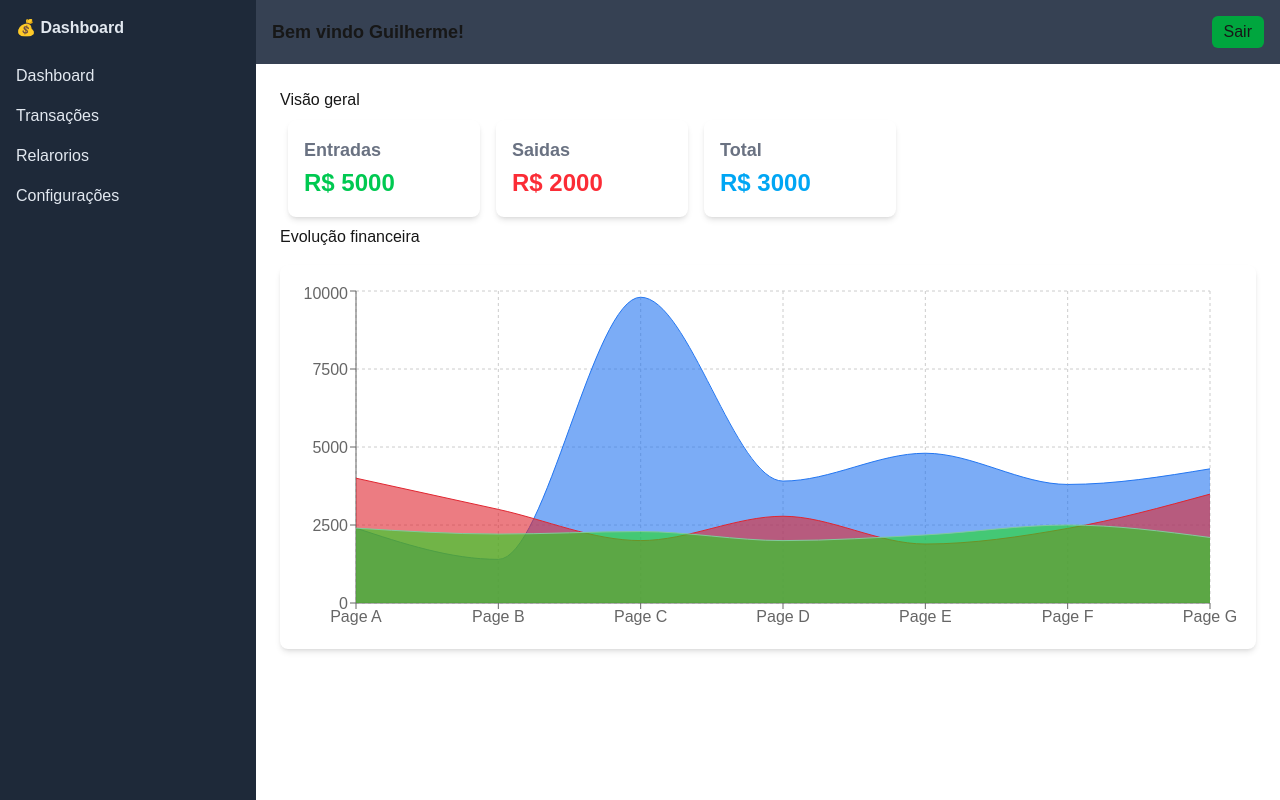
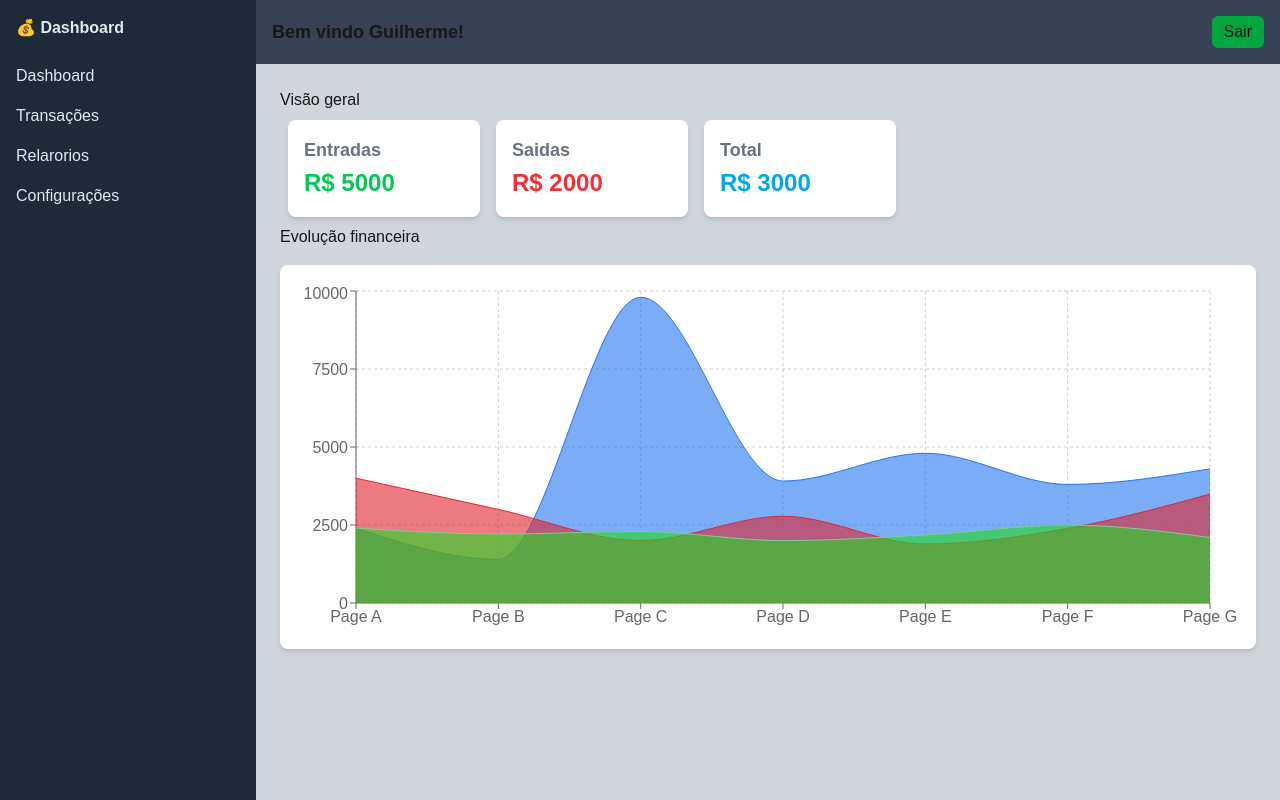
Before and after one commit to Guilherm001/finances, a Next.js app: page / in a window 1280 px wide. Built offline with nearby package versions, Linux system fonts and the light colour scheme.

Commit message:
pequenas alteraçoes e adicionando botao fechar ao modal

```diff
--- a/src/app/layout.tsx
+++ b/src/app/layout.tsx
@@ -36,7 +36,7 @@ export default function RootLayout({
             <span className="text-lg font-semibold ">Bem vindo Guilherme!</span>
             <button className=" px-3 py-1  bg-green-600 rounded-md hover:bg-green-700">Sair</button>
           </header>
-          <section className="flex-1 p-6 overflow-y-auto">
+          <section className="flex-1 p-6 overflow-y-auto bg-gray-300">
             {children}
           </section>
         </main>
--- a/src/components/transations/modal/index.tsx
+++ b/src/components/transations/modal/index.tsx
@@ -5,7 +5,7 @@ const Modal = ({ isOpen }: modal) => {
     if (!isOpen) return null;
 
     return (
-        <div className="fixed inset-0 bg-black bg-opacity-50 flex items-center justify-center">
+        <div className="fixed inset-0 bg-black bg-opacity-50 flex items-center justify-center text-black">
             <div className="bg-white p-6 rounded shadow-lg w-full max-w-md">
                 <h2 className="text-xl mb-4">Nova Transação</h2>
                 <form>
@@ -19,6 +19,7 @@ const Modal = ({ isOpen }: modal) => {
                     </div>
                     <input type="text" placeholder="Categoria" className="w-full mb-4 p-2 border" />
                     <button type="submit" className="bg-blue-500 text-white px-4 py-2 rounded">Cadastrar</button>
+                    <button type="submit" className="ml-2 bg-gray-500 text-white px-4 py-2 rounded">Fechar</button>
                 </form>
             </div>
         </div>
```
